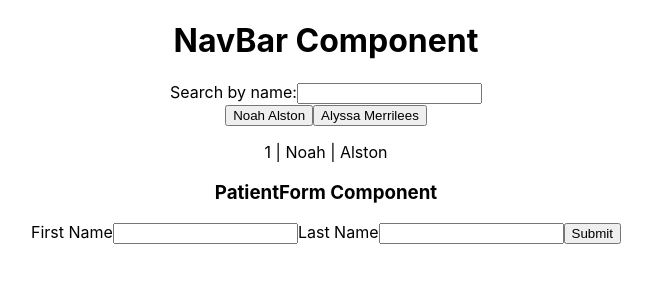
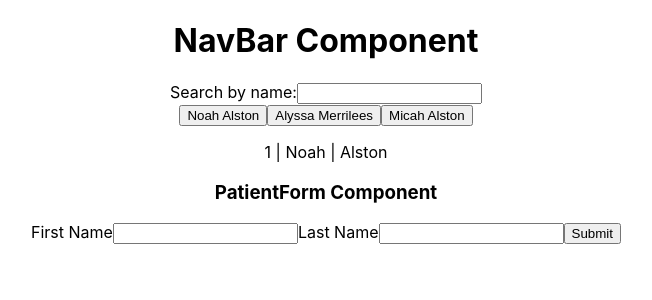
Before and after one commit to NoahAl777/paperless-2.0, a React (Create React App) app: page / in a window 1280 px wide. Shown: the top 300 px of the page, without its empty margins (314-966 px from the left). Built offline with nearby package versions, Linux system fonts and the light colour scheme; data requests are answered from the project's data file.

Commit message:
on form submit make a post request with form input

```diff
--- a/db.json
+++ b/db.json
@@ -9,6 +9,11 @@
       "id": 2,
       "firstName": "Alyssa",
       "lastName": "Merrilees"
+    },
+    {
+      "firstName": "Micah",
+      "lastName": "Alston",
+      "id": 3
     }
   ]
 }
--- a/src/Components/PatientForm.js
+++ b/src/Components/PatientForm.js
@@ -3,14 +3,22 @@ import React from "react";
 const PatientForm = ({ patientsUrl }) => {
 
   const handleSubmit = (event) => {
-    console.log(event)
+    console.log(event.target)
     event.preventDefault()
     const newPatientFormData = {
       firstName: event.target[0].value,
       lastName: event.target[1].value
     }
 
-    console.log(newPatientFormData)
+    fetch(patientsUrl, {
+      method: "POST",
+      headers: {
+        "Content-Type": "application/json"
+      },
+      body: JSON.stringify(newPatientFormData)
+    })
+      .then(r => r.json())
+      .then((data) => console.log(data))
   }
 
   return (
```
